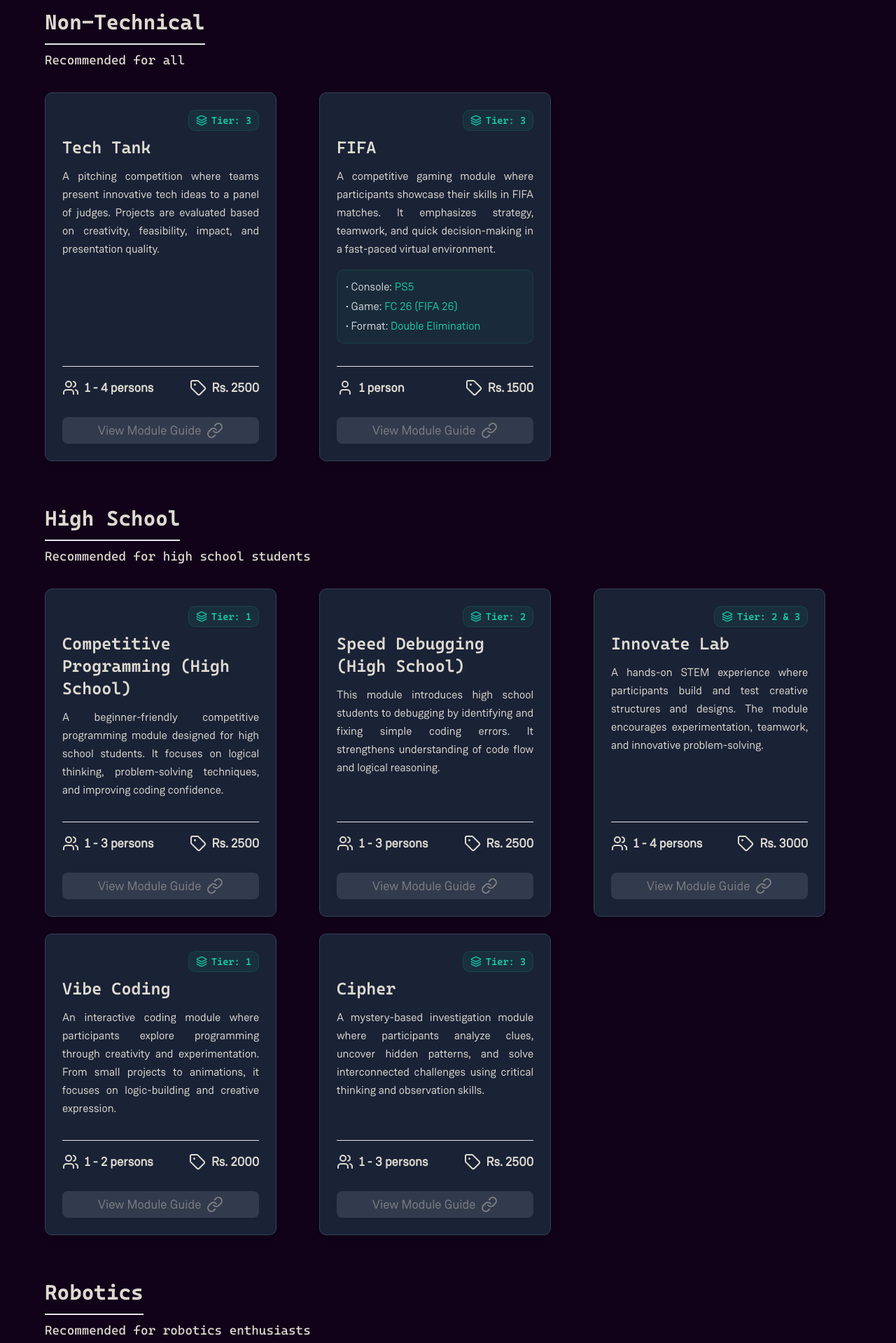
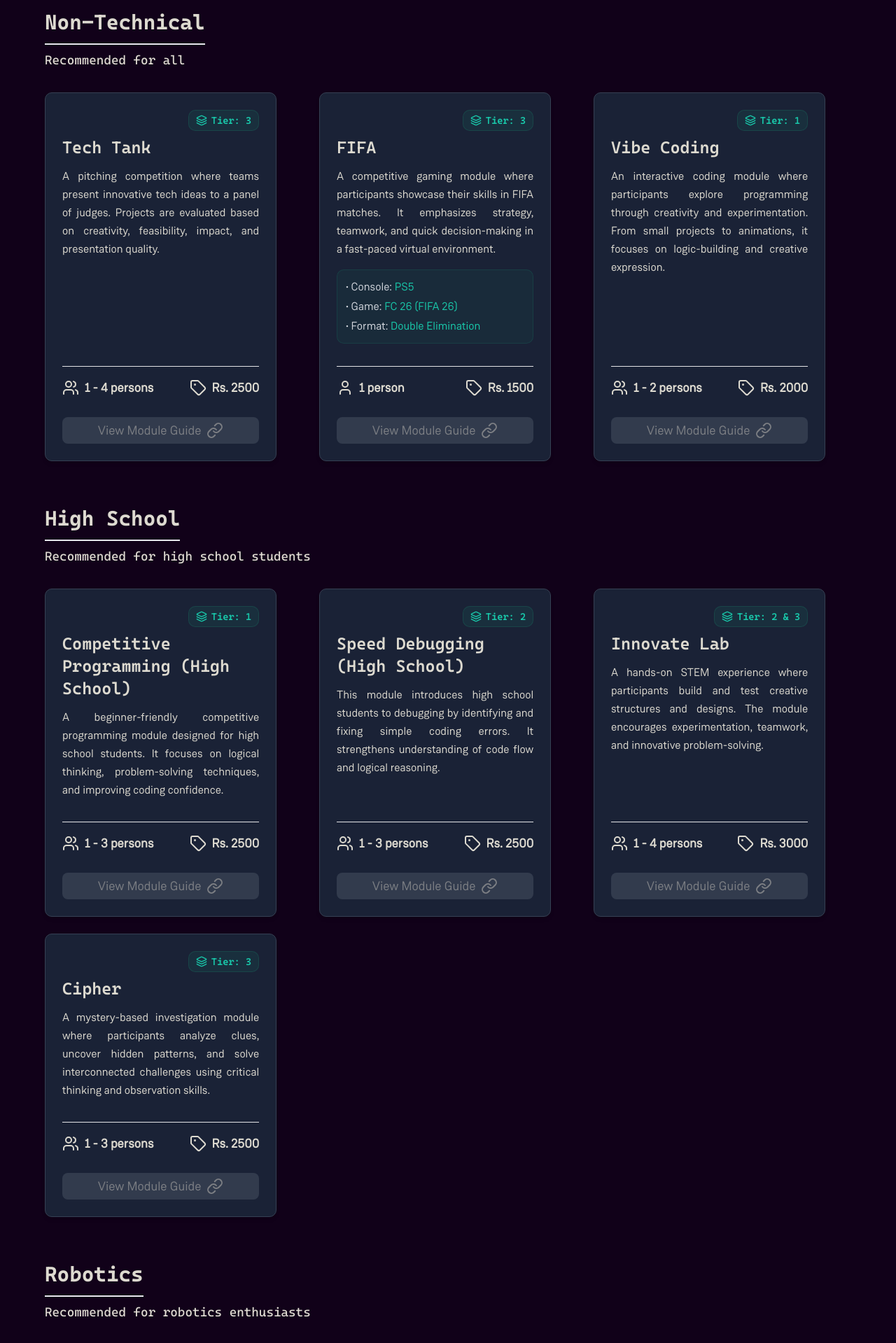
Before and after one commit to css-iba/css-website, a Next.js app: page /ProBattle in a window 1280 px wide. Shown: the part 3600-5519 px from the top of the page at 70% size. Built offline with nearby package versions, Linux system fonts and the light colour scheme.

Commit message:
Update constants.ts

```diff
--- a/app/ProBattle/constants.ts
+++ b/app/ProBattle/constants.ts
@@ -204,7 +204,7 @@ const modulesData: ModuleCardProps[] = [
   {
     name: 'Speed Debugging',
     description:
-      'This module tests participants’ ability to quickly identify and fix errors in code. It strengthens code-reading skills, logical reasoning, and confidence in solving problems under time pressure.',
+      'This module tests participants\' ability to quickly identify and fix errors in code. It strengthens code-reading skills, logical reasoning, and confidence in solving problems under time pressure.',
     minParticipants: 1,
     maxParticipants: 2,
     price: 1500,
@@ -289,6 +289,18 @@ const modulesData: ModuleCardProps[] = [
     category: 'Non-Technical',
     Tier: [3]
   },
+
+  {
+    name: 'Vibe Coding',
+    description:
+      'An interactive coding module where participants explore programming through creativity and experimentation. From small projects to animations, it focuses on logic-building and creative expression.',
+    minParticipants: 1,
+    maxParticipants: 2,
+    price: 2000,
+    guideLink: '',
+    category: 'Non-Technical',
+    Tier: [1]
+  },
   {
     name: 'Competitive Programming (High School)',
     description:
@@ -323,17 +335,6 @@ const modulesData: ModuleCardProps[] = [
     Tier: [2, 3]
   },
   {
-    name: 'Vibe Coding',
-    description:
-      'An interactive coding module where participants explore programming through creativity and experimentation. From small projects to animations, it focuses on logic-building and creative expression.',
-    minParticipants: 1,
-    maxParticipants: 2,
-    price: 2000,
-    guideLink: '',
-    category: 'High School',
-    Tier: [1]
-  },
-  {
     name: 'Cipher',
     description:
       'A mystery-based investigation module where participants analyze clues, uncover hidden patterns, and solve interconnected challenges using critical thinking and observation skills.',
```
